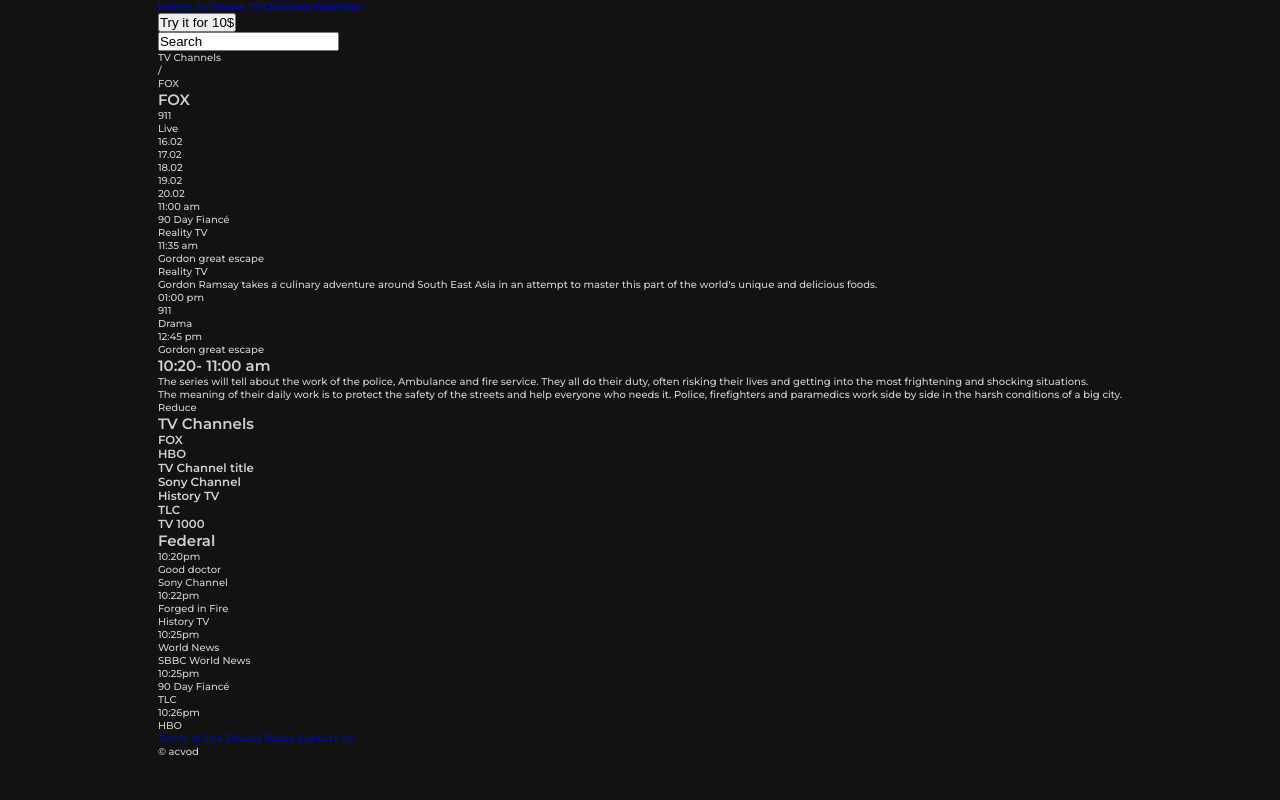
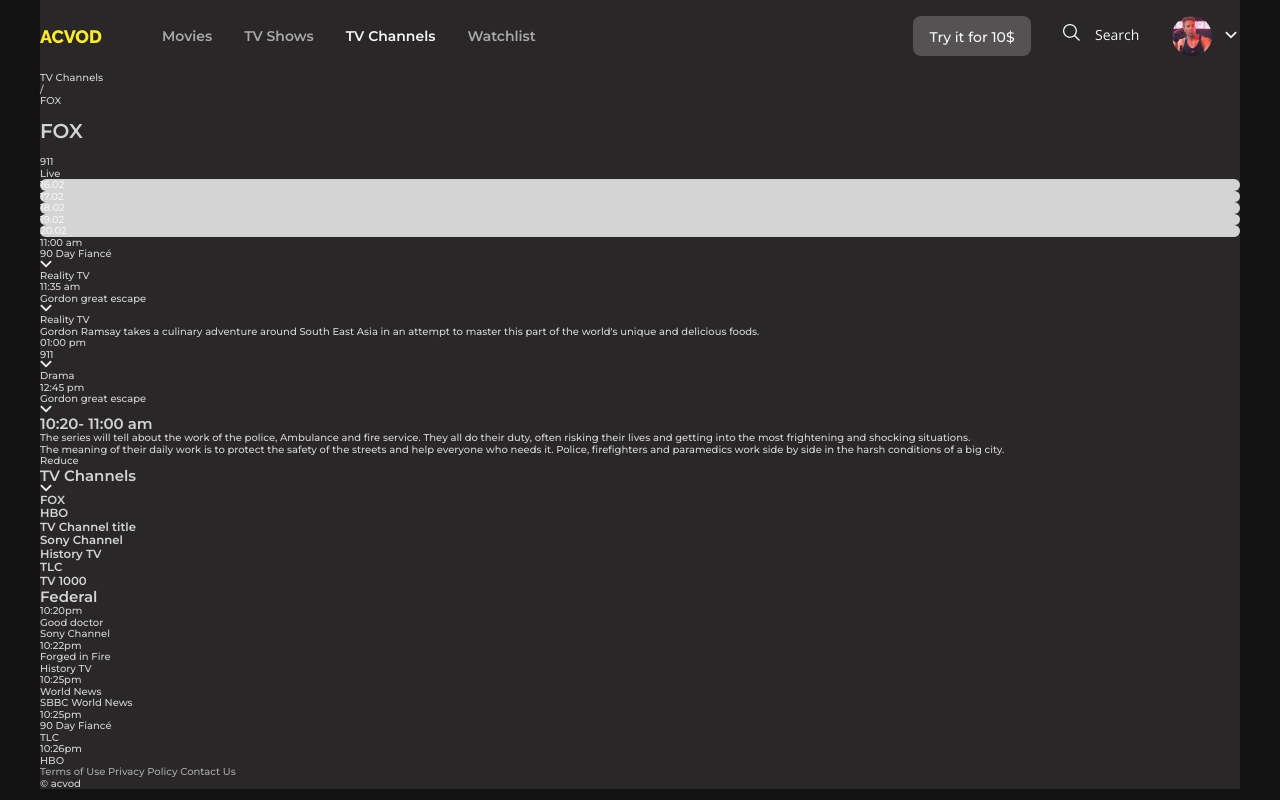
Before and after one commit to AnastasiaLL/ACVOD, a plain HTML site: page index.html in a window 1280 px wide. Drawn offline with nearby package versions, Linux system fonts and the light colour scheme.

Commit message:
feat: add header styles

```diff
--- a/index.html
+++ b/index.html
@@ -8,6 +8,7 @@
     <link rel="preconnect" href="https://fonts.googleapis.com">
     <link rel="preconnect" href="https://fonts.gstatic.com" crossorigin>
     <link href="https://fonts.googleapis.com/css2?family=Montserrat:wght@500;600&family=Open+Sans:wght@400;600&family=Raleway:wght@800&display=swap" rel="stylesheet">
+    <link rel="stylesheet" href="src/styles/normalize.css">
     <link rel="stylesheet" href="src/styles/index.css">
 
     <title>TV Channels</title>
@@ -15,14 +16,18 @@
 <body>
     <div class="page-wrapper">
         <header class="header">
-            <div class="logo"></div>
+            <div class="left-side-container">
+                <div class="logo"> ACVOD </div>
                 <nav class="nav">
                     <a href="#" class="nav__item">Movies</a>
                     <a href="#" class="nav__item">TV Shows</a>
-                <a href="#" class="nav__item">TV Channels</a>
+                    <a href="#" class="nav__item selected-item">TV Channels</a>
                     <a href="#" class="nav__item">Watchlist</a>
                 </nav>
-            <button class="button сhips primary_сhips"> Try it for 10$ </button>
+            </div>
+
+            <div class="right-side-container">
+               <button class="header__button сhips"> Try it for 10$ </button>
                 <div class="search">
                     <div class="search__ico"></div>
                     <input class="search__input" type="text" value="Search">
@@ -31,6 +36,8 @@
                     <div class="account__avatar"></div>
                     <div class="arrow account__arrow"></div>
                 </div>
+            </div>
+
         </header>
         <main class="main">
             <div class="page-path">
--- a/src/styles/_TVchannels.scss
+++ b/src/styles/_TVchannels.scss
@@ -0,0 +1,110 @@
+// header start
+
+header {
+    height: 72px;
+    display: flex;
+    justify-content: space-between;
+    align-items: center;
+}
+
+.left-side-container{
+    display: flex;
+    align-items: center;
+}
+
+.logo {
+    font-family: 'Raleway';
+    color: #FDED28;
+    font-style: normal;
+    font-weight: 800;
+    font-size: 18px;
+    line-height: 21px;
+    margin-right: 60px;
+}
+
+.nav {
+    display: flex;
+
+    font-family: 'Montserrat';
+    font-style: normal;
+    font-weight: 600;
+    font-size: 14px;
+    line-height: 150%;
+    color: $color-shade-xs;
+
+    a {
+        margin-right: 32px;
+    }
+}
+
+.selected-item{
+    color: $color-shade-m;
+}
+
+.right-side-container{
+    display: flex;
+    align-items: center;
+}
+
+.header__button{
+    padding: 11px 16px;
+    width: 118px;
+    height: 40px;
+    background-color: $color-shade;
+    color: $color-shade-m;
+    border: none;
+    margin-right: 32px;
+
+    font-family: 'Montserrat';
+    font-style: normal;
+    font-weight: 500;
+    font-size: 14px;
+    line-height: 150%;
+}
+
+.search{
+    display: flex;
+    margin-right: 32px;
+}
+
+.search__ico{
+    width: 24px;
+    height: 24px;
+    background-image: url(../images/search-ico.png);
+    background-repeat: no-repeat;
+    align-items: center;
+    margin-right: 8px;
+}
+
+.search__input{
+    text-decoration: none;
+    outline: none;
+    background-color: inherit;
+    border: none;
+    width: 45px;
+    height: 21px;
+
+    font-family: "Open Sans";
+    font-style: normal;
+    font-weight: 400;
+    font-size: 14px;
+    line-height: 150%;
+    color: rgba(255, 255, 255, 0.96);
+
+}
+
+.account{
+    display: flex;
+    align-items: center;
+}
+
+.account__avatar{
+    width: 40px;
+    height: 40px;
+    background-image: url(../images/avatar.png);
+    margin-right: 13px;
+}
+
+
+
+// header end
--- a/src/styles/_base.scss
+++ b/src/styles/_base.scss
@@ -4,6 +4,14 @@
     font-family: 'Montserrat', sans-serif;
     color: $color-bg;
     // height: 100%;
+}
+
+body {
+    // display: flex;
+    // justify-content: center;
+    background-color: $color-bg ;
+  //   height: 100%;
+    color: $color-shade-s;
 }
 
 * {
@@ -15,12 +23,12 @@
 
 a{
   text-decoration: none;
-//   color: $color-primary;
+  color: $color-shade-xs;
 }
 
 a:hover{
   text-decoration: none;
-//   color: $color-secondary;
+   color: $color-shade-m;
 }
 
 ul{
@@ -36,10 +44,23 @@
   cursor: pointer;
 }
 
-body {
+.page-wrapper{
+  max-width: 1200px;
   display: flex;
+  flex-direction: column;
   justify-content: center;
-  background-color: $color-bg ;
-//   height: 100%;
-  color: $color-shade-s;
+  margin: 0 auto;
+  background-color: rgb(41, 39, 39);
 }
+
+.сhips{
+  border-radius: 8px;
+  background-color: $color-shade-s;
+}
+
+.arrow{
+  width: 15px;
+  height: 10px;
+  background-image: url(../images/arrow.png);
+  background-repeat: no-repeat;
+}
```
Also changed, not shown: src/images/arrow.png (added), src/images/avatar.png (added), src/images/search-ico.png (added), src/styles/index.css, src/styles/normalize.css (added), 1 other file. Lines whose indentation alone changed are shown as unchanged.
